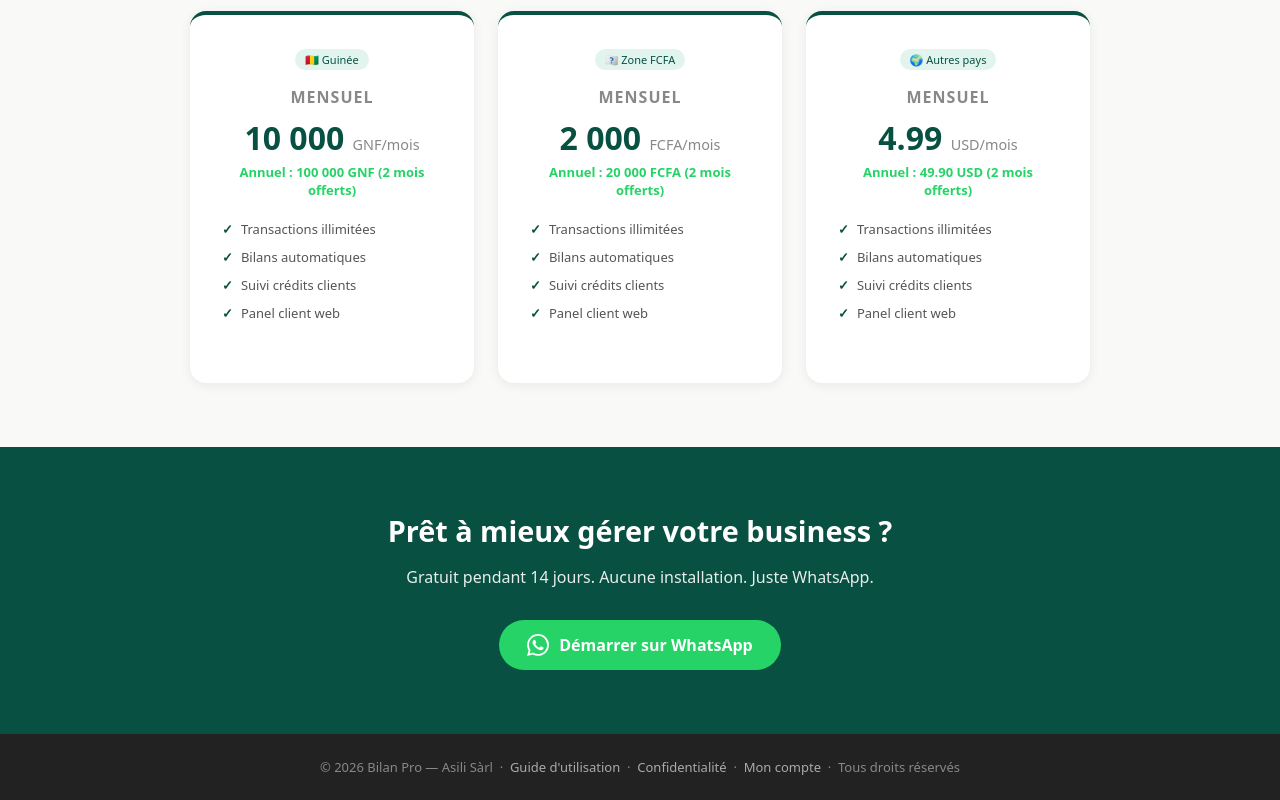
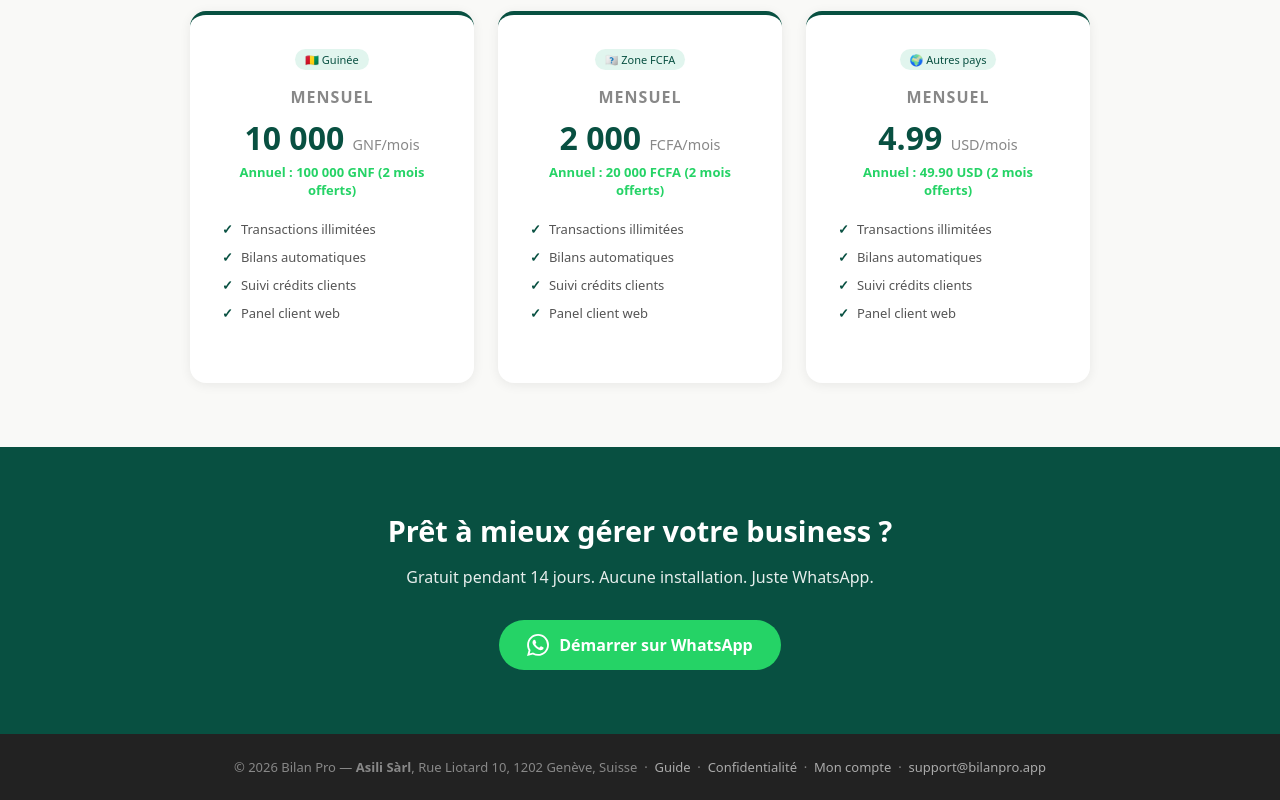
Before and after one commit to yop007/comptable-whatsapp, a website: page landing.html in a window 1280 px wide. Shown: the part 3912-4712 px from the top of the page. Drawn offline with Linux system fonts and the light colour scheme.

Commit message:
feat: mentions legales Asili Sarl dans footer landing page

```diff
--- a/landing.html
+++ b/landing.html
@@ -387,7 +387,7 @@
 </section>
 
 <footer>
-  <p>© 2026 Bilan Pro — Asili Sàrl &nbsp;·&nbsp; <a href="/guide">Guide d'utilisation</a> &nbsp;·&nbsp; <a href="/privacy">Confidentialité</a> &nbsp;·&nbsp; <a href="/client">Mon compte</a> &nbsp;·&nbsp; Tous droits réservés</p>
+  <p>© 2026 Bilan Pro — <strong>Asili Sàrl</strong>, Rue Liotard 10, 1202 Genève, Suisse &nbsp;·&nbsp; <a href="/guide">Guide</a> &nbsp;·&nbsp; <a href="/privacy">Confidentialité</a> &nbsp;·&nbsp; <a href="/client">Mon compte</a> &nbsp;·&nbsp; <a href="mailto:support@bilanpro.app">support@bilanpro.app</a></p>
 </footer>
 
 <script>
```
